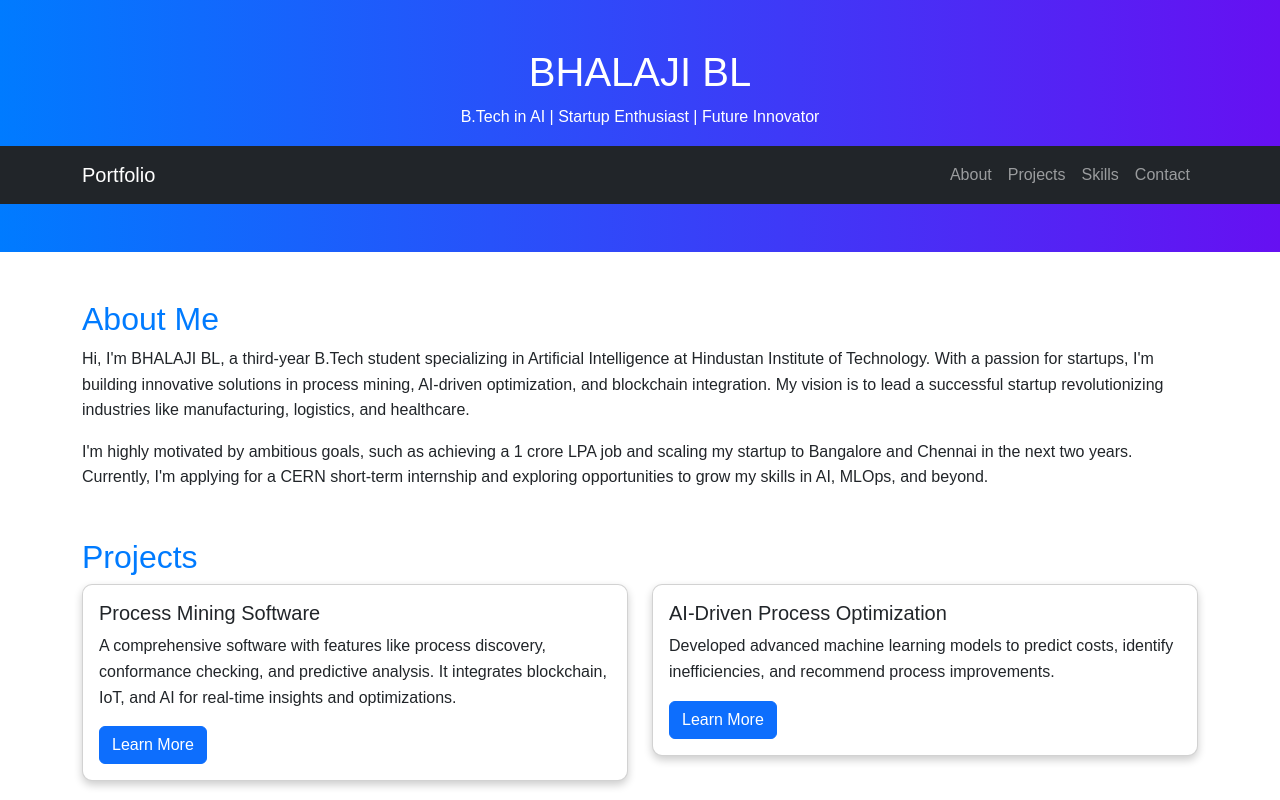
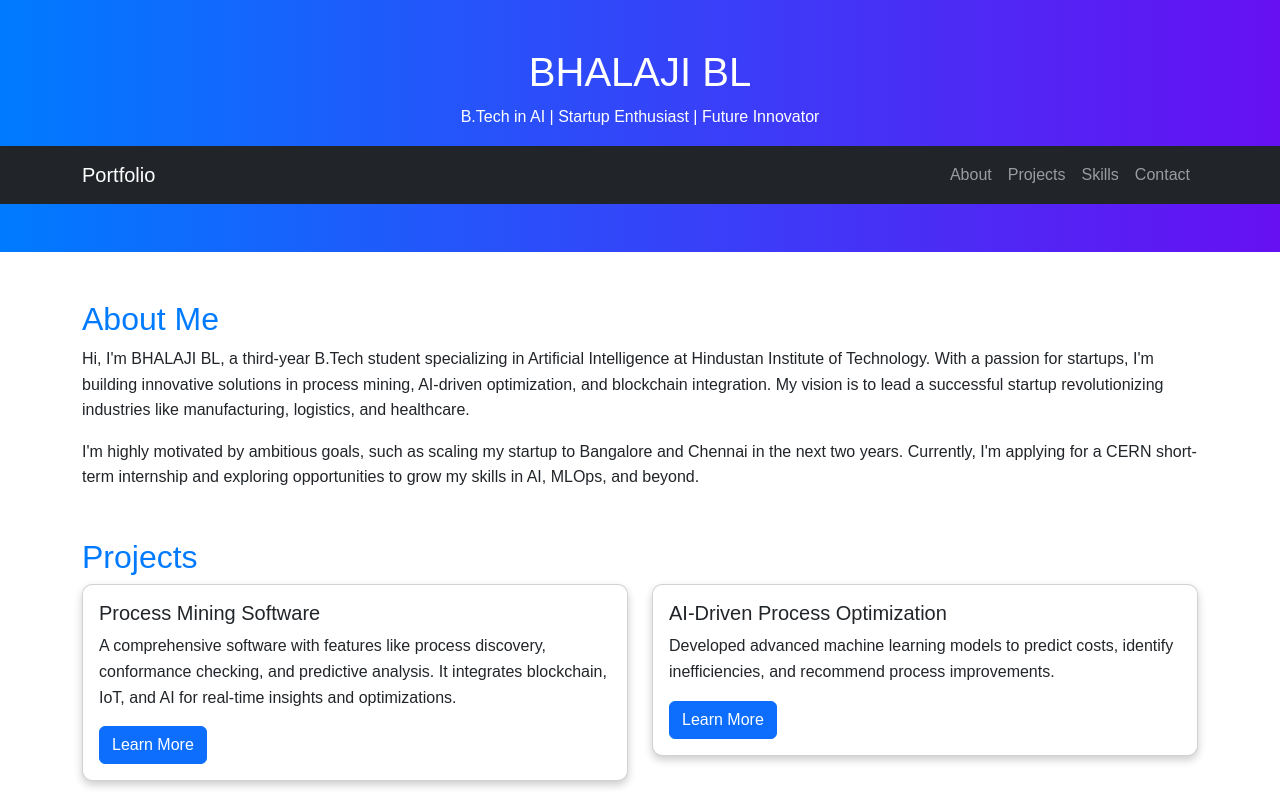
Before and after one commit to BhalajiBL/BHALAJI.github.io, a plain HTML site: page index.html in a window 1280 px wide. Shown: the top 800 px of the page. Drawn offline with nearby package versions, Linux system fonts and the light colour scheme.

Commit message:
Initial commit

```diff
--- a/index.html
+++ b/index.html
@@ -43,7 +43,7 @@
             My vision is to lead a successful startup revolutionizing industries like manufacturing, logistics, and healthcare.
         </p>
         <p>
-            I'm highly motivated by ambitious goals, such as achieving a 1 crore LPA job and scaling my startup to Bangalore and Chennai in the next two years.
+            I'm highly motivated by ambitious goals, such as scaling my startup to Bangalore and Chennai in the next two years.
             Currently, I'm applying for a CERN short-term internship and exploring opportunities to grow my skills in AI, MLOps, and beyond.
         </p>
     </section>
```
